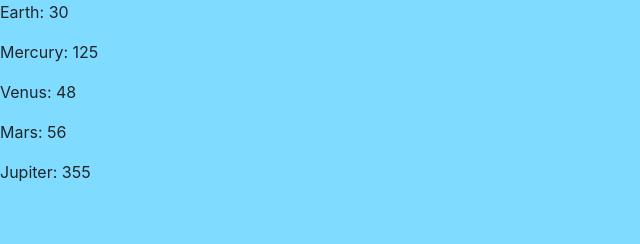
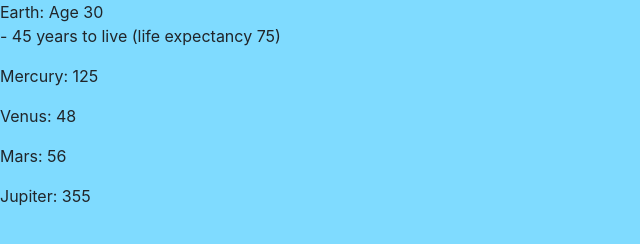
Before and after one commit to harrisejm/JavaScript-week-1-project, a website built with webpack: page src/index.html in a window 1280 px wide. Shown: the whole page, without its empty margins (0-640 px from the left). Built offline with nearby package versions, Linux system fonts and the light colour scheme.

Commit message:
add prototype expectedEarth to Age class

```diff
--- a/src/age.js
+++ b/src/age.js
@@ -7,6 +7,15 @@ export class Age {
     const ageEarth = Math.floor((currentDate.getTime() - this.birthday) / 31556900000);
     return ageEarth;
   }
+
+  expectedEarthAge(){
+    const ageExpectedLifeEarth = 75;
+    const remaining = ageExpectedLifeEarth - this.earthAge();
+    return remaining;
+  }
+
+
+
   mercuryAge() {
     const ageMercury = Math.floor(this.earthAge() / .24);
     return ageMercury;
--- a/src/index.html
+++ b/src/index.html
@@ -10,5 +10,6 @@
   <p id="test3"></p>
   <p id="test4"></p>
   <p id="test5"></p>
+  <p id="test6"></p>
   </body>
 </html>
--- a/src/main.js
+++ b/src/main.js
@@ -11,8 +11,9 @@ let birthday = new Date("Oct 28, 1987 00:00:00");
 
 const newSolarAge = new Age(birthday);
 
-document.getElementById("test1").innerHTML = "Earth: " + newSolarAge.earthAge();
+document.getElementById("test1").innerHTML = "Earth: Age " + newSolarAge.earthAge() + "</br>" + " - " + newSolarAge.expectedEarthAge() + " years to live (life expectancy 75)";
 document.getElementById("test2").innerHTML = "Mercury: " + newSolarAge.mercuryAge();
 document.getElementById("test3").innerHTML = "Venus: " + newSolarAge.venusAge();
 document.getElementById("test4").innerHTML = "Mars: " + newSolarAge.marsAge();
 document.getElementById("test5").innerHTML = "Jupiter: " + newSolarAge.jupiterAge();
+//document.getElementById("test6").innerHTML = newSolarAge.expectedEarthAge()
```
